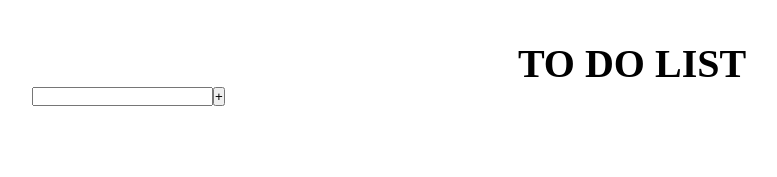
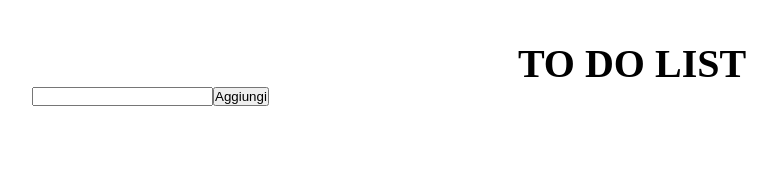
Before and after one commit to Claudio-Emmolo/vue-todolist, a plain HTML site: page index.html in a window 1280 px wide. Shown: the top 177 px of the page, without its empty margins (8-785 px from the left). Drawn offline with nearby package versions, Linux system fonts and the light colour scheme.

Commit message:
Change name of button

```diff
--- a/index.html
+++ b/index.html
@@ -18,7 +18,7 @@
         <header>
             <h1>To Do List</h1>
             <input type="text" v-model="userToDo">
-            <button @click="sendListItem">+</button>
+            <button @click="sendListItem">Aggiungi</button>
         </header>
 
         <main>
```
